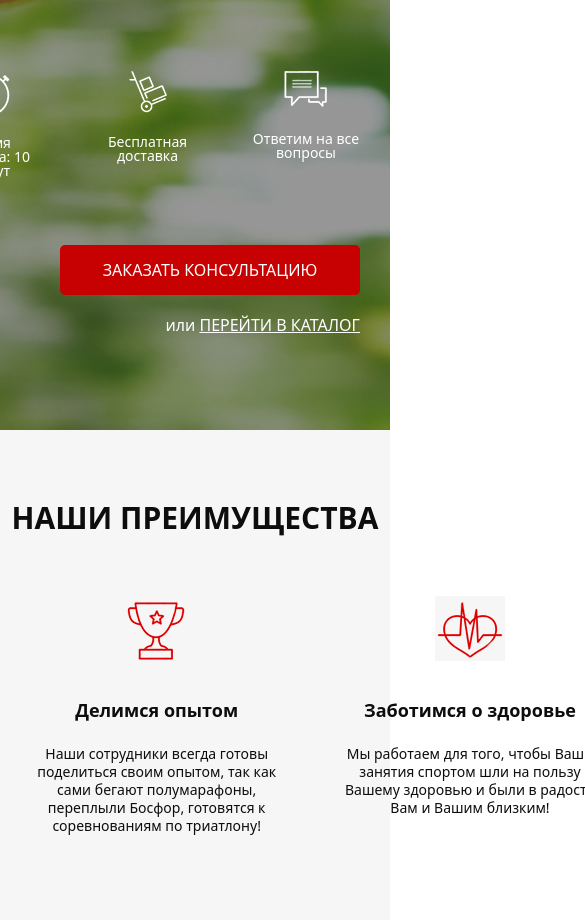
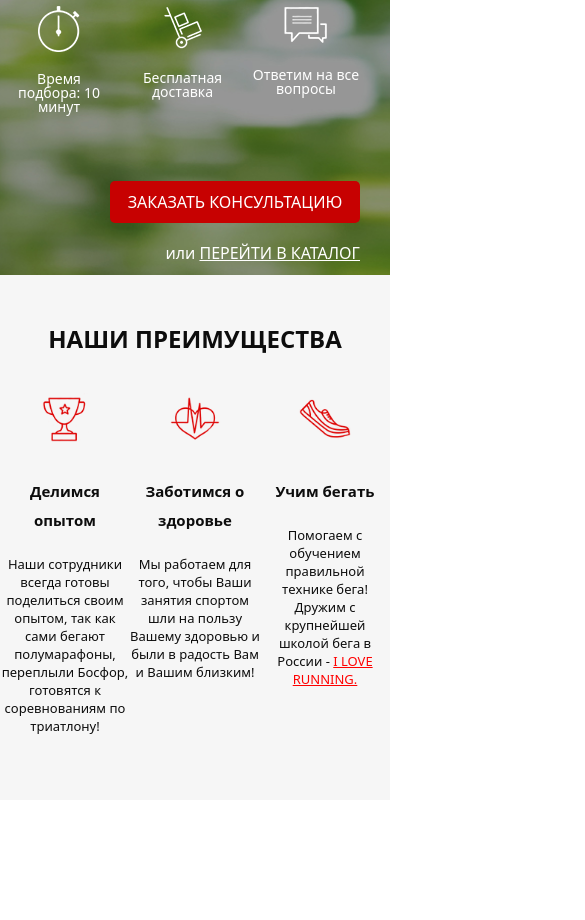
Before and after one commit to katerynakuzmina/pulse, a website: page src/index.html in a window 390 px wide. Shown: the part 388-1308 px from the top of the page, 585 px wide, since content can reach past the window. After the commit the page ends 1188 px from the top, so only its background shows below. Drawn offline with Linux system fonts and the light colour scheme.

Commit message:
add media for 767 and 575px

```diff
--- a/src/index.html
+++ b/src/index.html
@@ -16,7 +16,7 @@
                 <a href="#" class="header__logo">
                     <img src="icons/logo/running-man-2-64.png" alt="logo">
                 </a>
-                <div class="header__official">
+                <div class="xs-hidden header__official">
                     Официальный представитель
                     <span>Garmin, Polar, Suunto</span>
                 </div>
--- a/src/sass/base/_media.scss
+++ b/src/sass/base/_media.scss
@@ -25,5 +25,90 @@
             justify-content: space-around;
         }
     }
-
 }
+@media (max-width: 767px) {
+   .header {
+        &__logo {
+            width: 250px;
+            img {
+                width: 80%;
+            }
+        }
+        &__official {
+            font-size: 11px;
+            span {
+                font-size: 16px;
+            }
+        }
+        &__phone {
+            font-size: 15px;
+        }
+        .button {
+            width: 130px;
+        }
+   }
+   .promo {
+    padding-bottom: 10px;
+        &__header {
+            font-size: 33px;
+        }
+        &__subheader {
+            font-size: 18px;
+        }
+        &__icons {
+            width: 355px;
+        }
+        .button {
+            &_main {
+                width: 250px;
+                height: 42px;
+            }
+        }
+    }
+    .title {
+        font-size: 27px;
+    }
+    .advantages {
+        padding: 50px 0 65px 0;
+        &__wrapper {
+            margin-top: 45px;
+        }
+        &__item {
+            width: 190px;
+        }
+        &__icon {
+            width: 55px;
+        }
+        &__subtitle {
+            font-size: 16px;
+        }
+    }
+}
+@media (max-width: 575px) {
+    .header {
+        .xs-hidden {
+            display: none;
+        }
+    }
+    .title {
+        font-size: 24px;
+    }
+    .advantages {
+        min-height: 400px;
+        &__wrapper {
+            margin-top: 40px;
+        }
+        &__item {
+            width: 170px;
+        }
+        &__icon {
+            width: 52px;
+        }
+        &__subtitle {
+            font-size: 15px;
+        }
+        &__descr {
+            font-size: 13px;
+        }
+    }
+}
--- a/src/sass/blocks/_advantages.scss
+++ b/src/sass/blocks/_advantages.scss
@@ -7,7 +7,6 @@
         margin-top: 60px;
         display: flex;
         justify-content: space-between;
-        width: 940px;
     }
     &__item {
         width: 260px;
```
Also changed, not shown: src/css/style.min.css.
